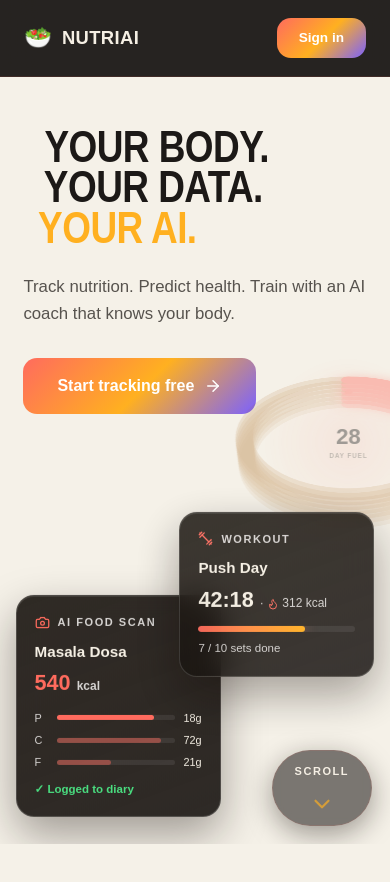
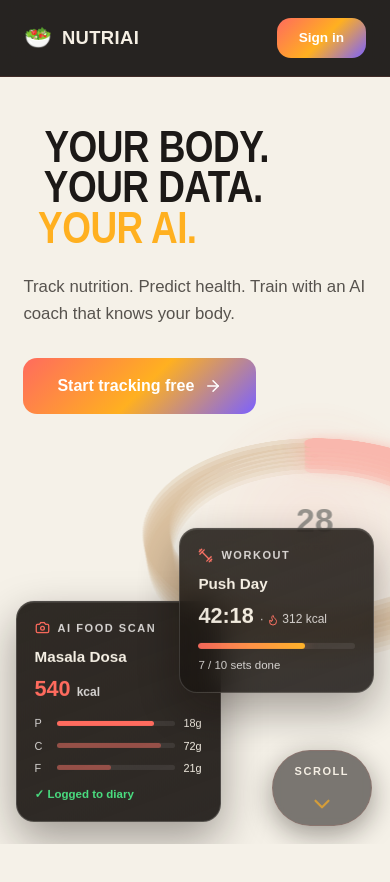
Before and after one commit to aaryapatel1807/nutri-ai, a Next.js app in the folder app/frontend/: page / in a window 390 px wide. Shown: the top 882 px of the page. Built offline with nearby package versions, Linux system fonts and the light colour scheme; a web font is replaced by a local one.

Commit message:
Hero ring: go big and bleed
Ring scaled 440 to 620 and pinned to bleed intentionally off the right
edge; cards recomposed along the bottom clear of it; centre readout scales
with the ring. Mobile: ring smaller, lower and dimmed behind the cards so
the text zone stays clean.

```diff
--- a/app/frontend/app/page.jsx
+++ b/app/frontend/app/page.jsx
@@ -58,9 +58,9 @@ const LANDING_CSS = `
 @media (max-width:768px) {
   .nl-hero-copy-inner { max-width:none !important; }
   .nl-visual { width:100% !important; top:auto !important; bottom:0 !important; height:64% !important; }
-  .nl-hero-ring { right:-22% !important; top:2% !important; opacity:.42; transform:scale(.58); transform-origin:top right; }
-  .nl-fcard-a { left:4% !important; right:auto !important; bottom:5% !important; width:205px !important; }
-  .nl-fcard-b { right:4% !important; bottom:31% !important; width:195px !important; opacity:.94; }
+  .nl-hero-ring { right:-30% !important; top:6% !important; opacity:.45; transform:scale(.62); transform-origin:top right; }
+  .nl-fcard-a { left:4% !important; right:auto !important; bottom:4% !important; width:205px !important; }
+  .nl-fcard-b { right:4% !important; bottom:28% !important; width:195px !important; opacity:.94; }
   .nl-cue-wrap { left:auto !important; right:18px !important; bottom:18px !important; transform:none !important; }
 }
 `
@@ -96,6 +96,7 @@ function Ring3D({ spin, arc, gradeMV, size = 440 }) {
   const fallbackGrade = useMotionValue(0)
   const readoutColor = useTransform(gradeMV || fallbackGrade, [0, 1], [INK, CREAM])
   const ringR = (R / 200) * size
+  const k = size / 440 // scale the centre readout with the ring
   return (
     <div style={{ width: size, height: size, perspective: 1100, position: 'relative' }}>
       {/* blue energy glow */}
@@ -136,8 +137,8 @@ function Ring3D({ spin, arc, gradeMV, size = 440 }) {
       </motion.div>
       {/* day-fuel readout — ties the ring's progress to the nutrition story */}
       <div style={{ position: 'absolute', inset: 0, display: 'flex', flexDirection: 'column', alignItems: 'center', justifyContent: 'center', pointerEvents: 'none' }}>
-        <motion.span className="nl-tnum" style={{ color: readoutColor, fontWeight: 800, fontSize: '2.4rem', lineHeight: 1 }}>{pct}</motion.span>
-        <motion.span className="nl-kicker" style={{ color: readoutColor, opacity: .6, marginTop: 6 }}>day fuel</motion.span>
+        <motion.span className="nl-tnum" style={{ color: readoutColor, fontWeight: 800, fontSize: `${2.4 * k}rem`, lineHeight: 1 }}>{pct}</motion.span>
+        <motion.span className="nl-kicker" style={{ color: readoutColor, opacity: .6, marginTop: 6 * k }}>day fuel</motion.span>
       </div>
     </div>
   )
@@ -163,7 +164,7 @@ function Hero({ reduce }) {
   const grade = useTransform(scrollYProgress, [0.25, 0.75], [0, 1])
   const ringSpin = useTransform(scrollYProgress, [0, 1], [0, 320])
   const ringArc = useTransform(scrollYProgress, [0, 0.92], [0.28, 1])
-  const cardAY = useTransform(scrollYProgress, [0, 1], [0, -80])
+  const cardAY = useTransform(scrollYProgress, [0, 1], [0, -56])
   const cardBY = useTransform(scrollYProgress, [0, 1], [0, 90])
   const cueOpacity = useTransform(scrollYProgress, [0, 0.12], [1, 0])
   const headY = useTransform(scrollYProgress, [0, 1], [0, -90])
@@ -202,26 +203,26 @@ function Hero({ reduce }) {
 
         {/* right visual zone — ring + cards stay inside; the left text area is protected */}
         <div className="nl-visual" style={{ position: 'absolute', top: 0, right: 0, bottom: 0, width: '46%', overflow: 'hidden', pointerEvents: 'none' }}>
-          <div className="nl-hero-ring" style={{ position: 'absolute', right: '-8%', top: '5%' }}>
+          <div className="nl-hero-ring" style={{ position: 'absolute', right: '-16%', top: '-6%' }}>
             <motion.div style={reduce ? { opacity: .9 } : { x: ringX, y: ringY, opacity: .95 }}>
-              <Ring3D spin={spinMV} arc={arcMV} gradeMV={reduce ? null : grade} size={440} />
+              <Ring3D spin={spinMV} arc={arcMV} gradeMV={reduce ? null : grade} size={620} />
             </motion.div>
           </div>
 
-          {/* floating cutout-parallax cards — animate inside the zone only */}
+          {/* floating cutout-parallax cards — recomposed along the bottom, clear of the ring */}
           <motion.div
             className="nl-glass nl-floaty nl-fcard-a"
             style={reduce
-              ? { position: 'absolute', right: '44%', bottom: '12%', width: 250, borderRadius: 18, padding: 18 }
-              : { position: 'absolute', right: '44%', bottom: '12%', width: 250, borderRadius: 18, padding: 18, y: cardAY, x: cardAX }}
+              ? { position: 'absolute', right: '48%', bottom: '9%', width: 250, borderRadius: 18, padding: 18 }
+              : { position: 'absolute', right: '48%', bottom: '9%', width: 250, borderRadius: 18, padding: 18, y: cardAY, x: cardAX }}
           >
             <FloatScanCard />
           </motion.div>
           <motion.div
             className="nl-glass nl-floaty nl-fcard-b"
             style={reduce
-              ? { position: 'absolute', right: '5%', bottom: '34%', width: 230, borderRadius: 18, padding: 18, animationDelay: '1.4s' }
-              : { position: 'absolute', right: '5%', bottom: '34%', width: 230, borderRadius: 18, padding: 18, y: cardBY, x: cardBX }}
+              ? { position: 'absolute', right: '6%', bottom: '7%', width: 230, borderRadius: 18, padding: 18, animationDelay: '1.4s' }
+              : { position: 'absolute', right: '6%', bottom: '7%', width: 230, borderRadius: 18, padding: 18, y: cardBY, x: cardBX }}
           >
             <FloatWorkoutCard />
           </motion.div>
```
